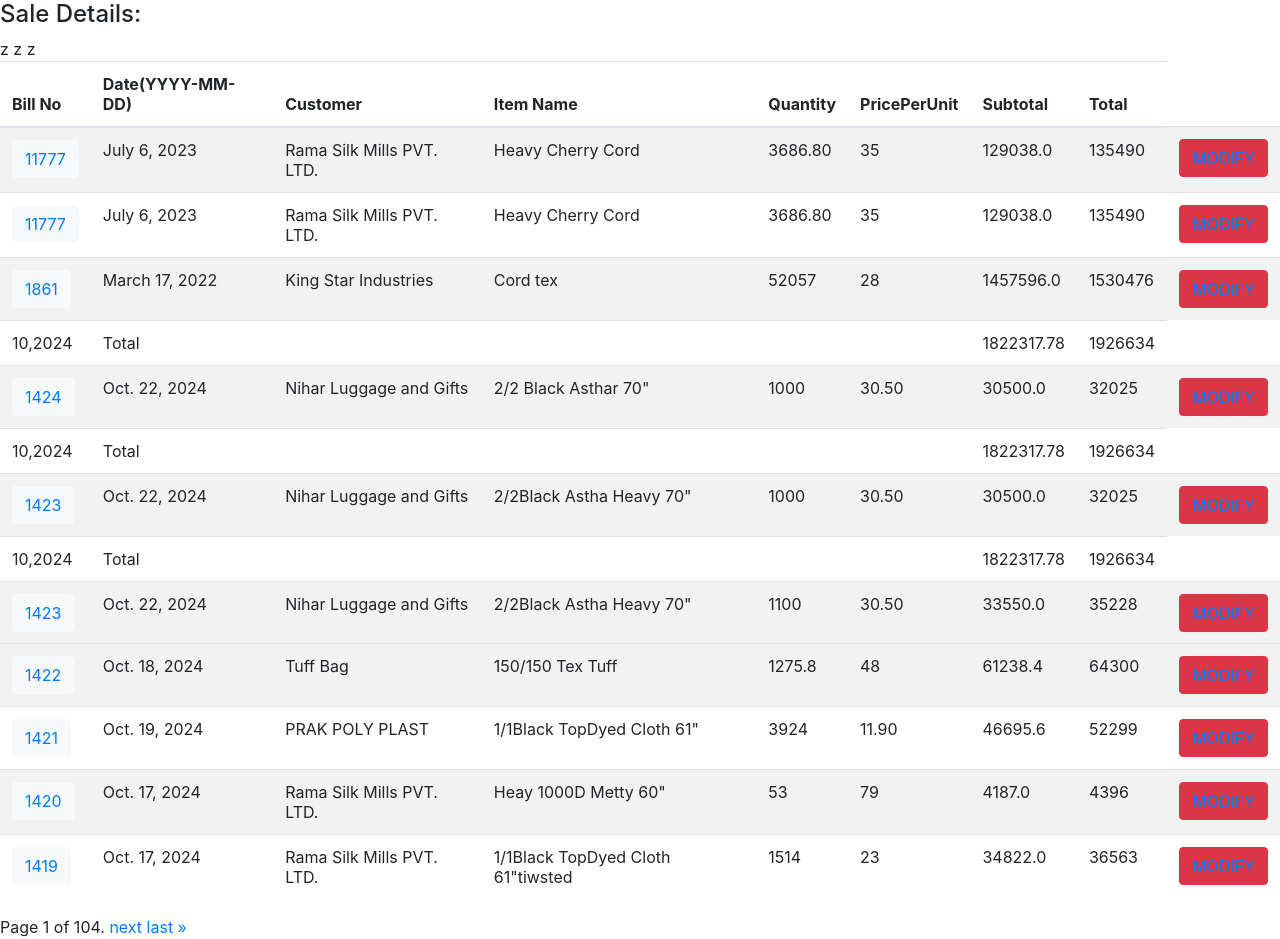
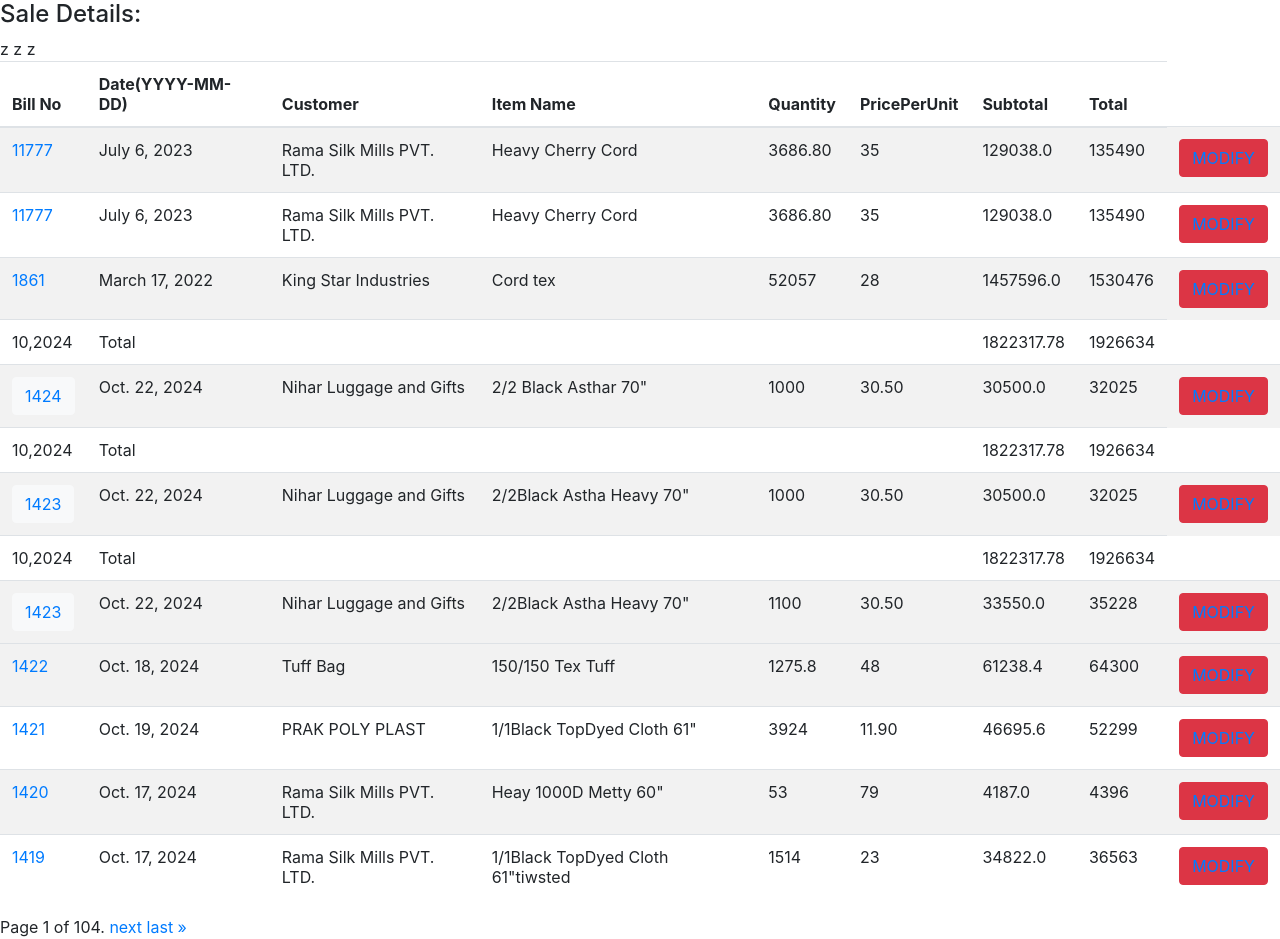
Before and after one commit to jaiparmani/billGenerator, a Django app: page /saleTotal in a window 1280 px wide. Run offline with Django 3.2, Linux system fonts and the light colour scheme; data comes from the database, SQL or seed files in the repository; some libraries are stand-ins or nearby versions.

Commit message:
beautify sale total

```diff
--- a/JaiFabricsInvoice/InvoiceGeneration/templates/saleTotal.html
+++ b/JaiFabricsInvoice/InvoiceGeneration/templates/saleTotal.html
@@ -23,7 +23,7 @@
 {% for i in saleList%}
     {% if i.invoiceDate|checkDate:"SaleModel" %}
     <tr>
-      <td><button class="btn btn-light"><a href = "{% url 'getBill' i.pk %}">{{i.invoiceNumber}}</a></button></td>
+      <td><a href = "{% url 'getBill' i.pk %}">{{i.invoiceNumber}}</a></td>
       <td>{{i.invoiceDate}}</td>
       <td>{{i.custName}}</td>
      <td>{{i.itemName}}</td>
```
